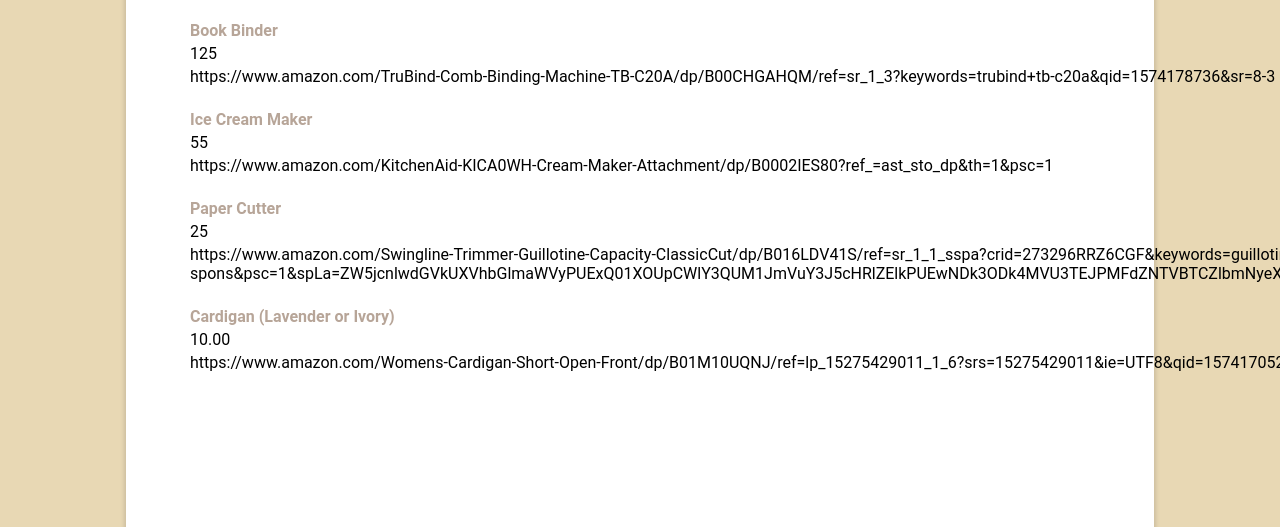
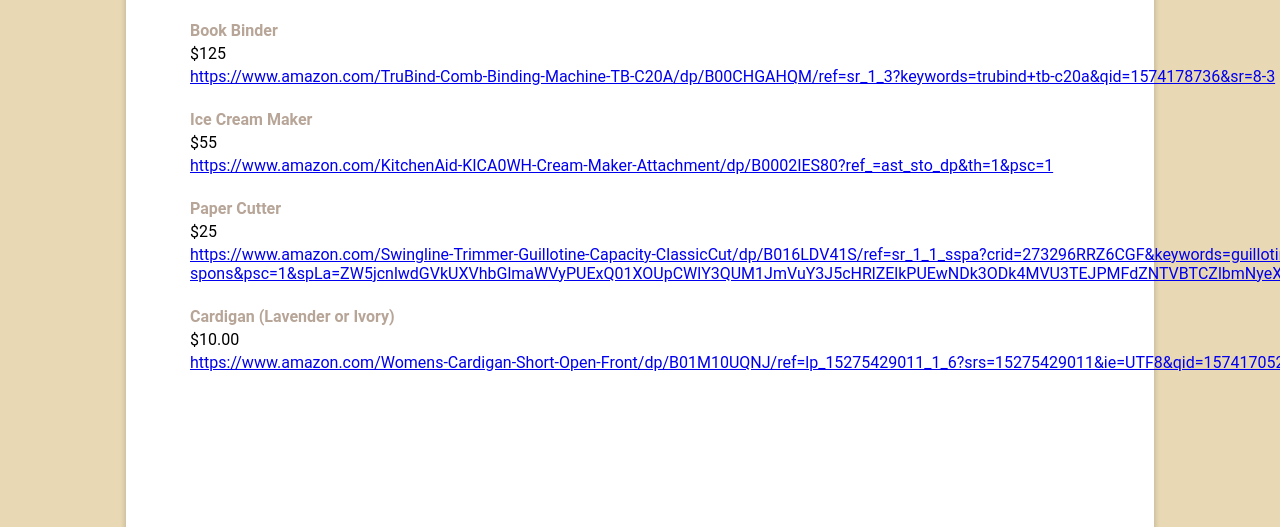
Before and after one commit to arhill05/wedding-site, a Gatsby site: page /christmas-list in a window 1280 px wide. Shown: the part 273-800 px from the top of the page. Built offline with nearby package versions, Linux system fonts and the light colour scheme; Gatsby itself is replaced by a stand-in of ours.

Commit message:
Fix formatting of Julie's list

```diff
--- a/src/pages/christmas-list.js
+++ b/src/pages/christmas-list.js
@@ -13,8 +13,10 @@
   const juliesListHtml = juliesItems.sort(priceSorter).map((item, index) => (
     <div className="list-item" key={`julie-${index}`}>
       <div className="list-item__title">{item.name}</div>
-      <div>{item.price}</div>
-      <div>{item.link}</div>
+      <div>${item.price}</div>
+      <div>
+        <a href={item.link}>{item.link}</a>
+      </div>
     </div>
   ))
 
```
